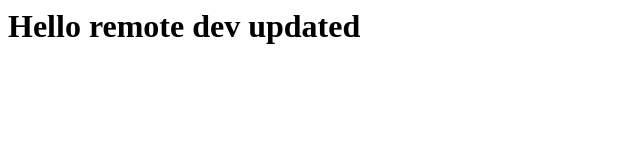
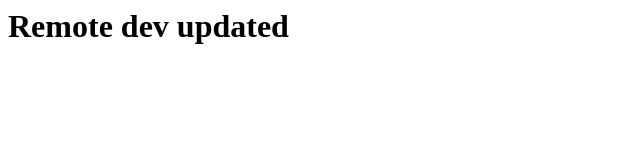
Before and after one commit to Parthiv1201/Git-tut, a plain HTML site: page index.html in a window 1280 px wide. Shown: the whole page, without its empty margins (0-640 px from the left). Drawn offline with Linux system fonts and the light colour scheme.

Commit message:
Update index.html

```diff
--- a/index.html
+++ b/index.html
@@ -1 +1 @@
-<h1>Hello remote dev updated</h1>
+<h1> Remote dev updated</h1>
```
